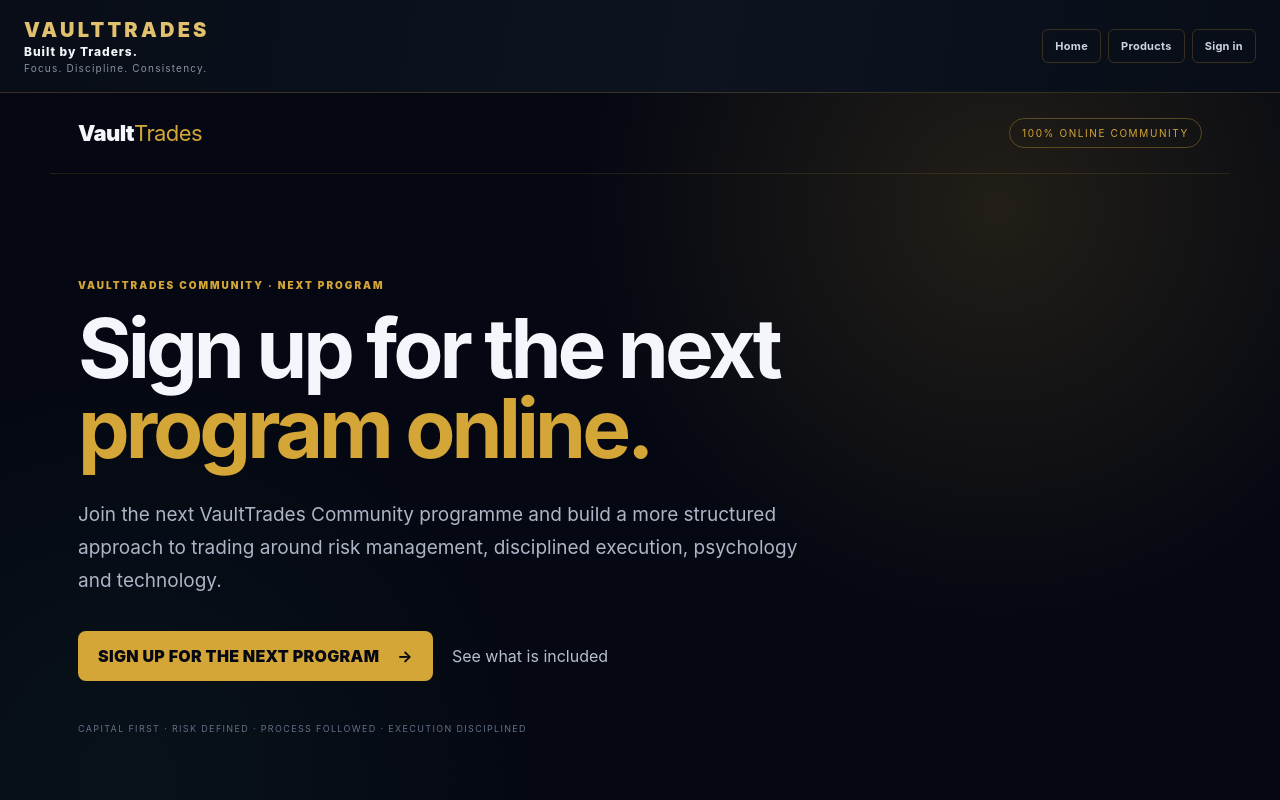
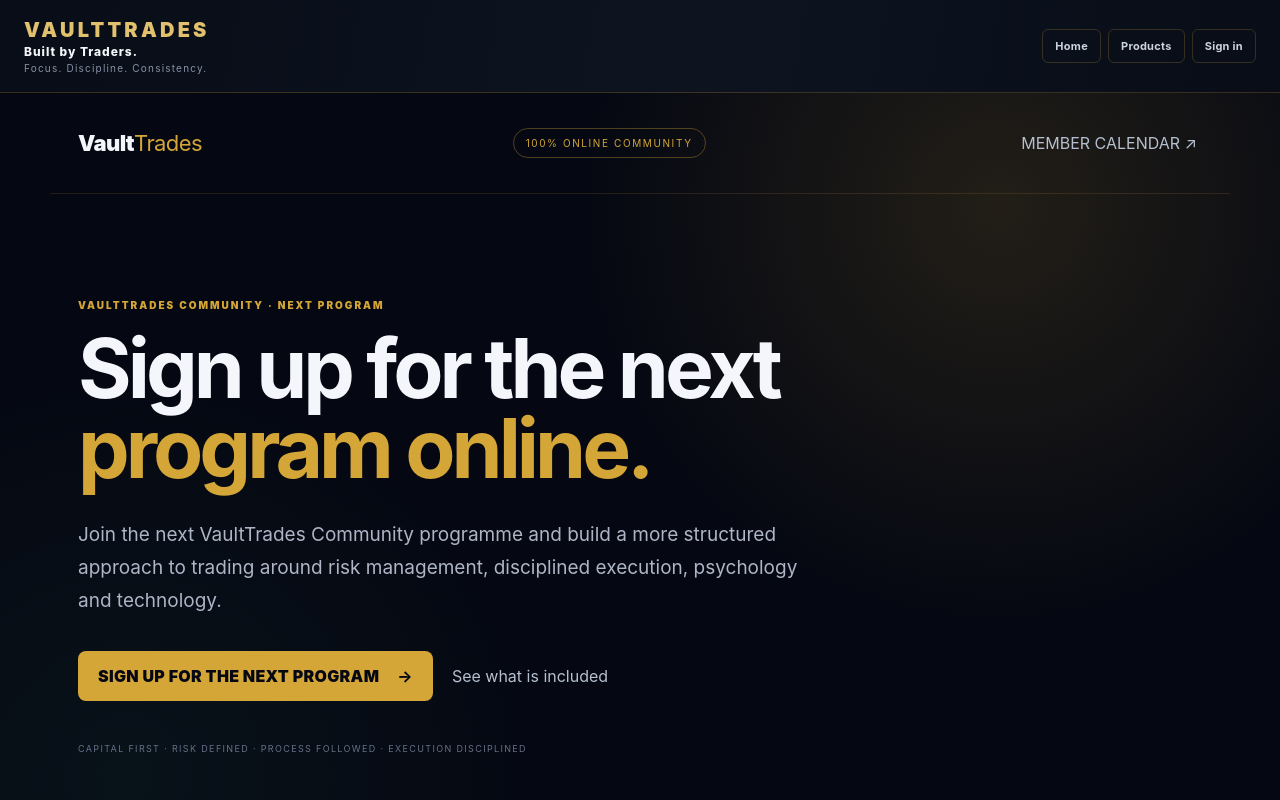
Before and after one commit to iyandatalks/vaulttrades, a Next.js app: page /vaulttrades-community in a window 1280 px wide. Shown: the top 800 px of the page. Built offline with nearby package versions, Linux system fonts and the light colour scheme; no server answers.

Commit message:
Link Community page to the private member calendar

```diff
--- a/app/vaulttrades-community/page.tsx
+++ b/app/vaulttrades-community/page.tsx
@@ -98,6 +98,7 @@ export default function VaultTradesCommunitySales() {
         <div className="vt-community-nav">
           <div className="vt-brand">Vault<span>Trades</span></div>
           <div className="vt-online-badge">100% ONLINE COMMUNITY</div>
+          <a className="vt-community-link" href="/member-portal?section=community">MEMBER CALENDAR ↗</a>
         </div>
 
         <div className="vt-community-hero-inner">
```
